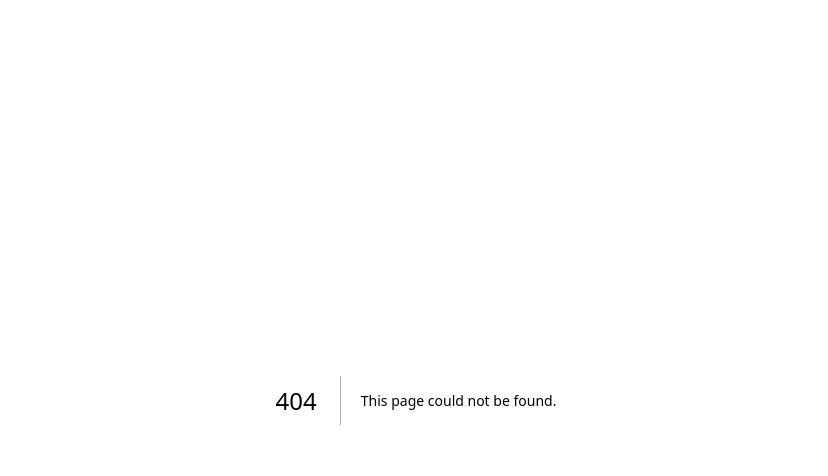
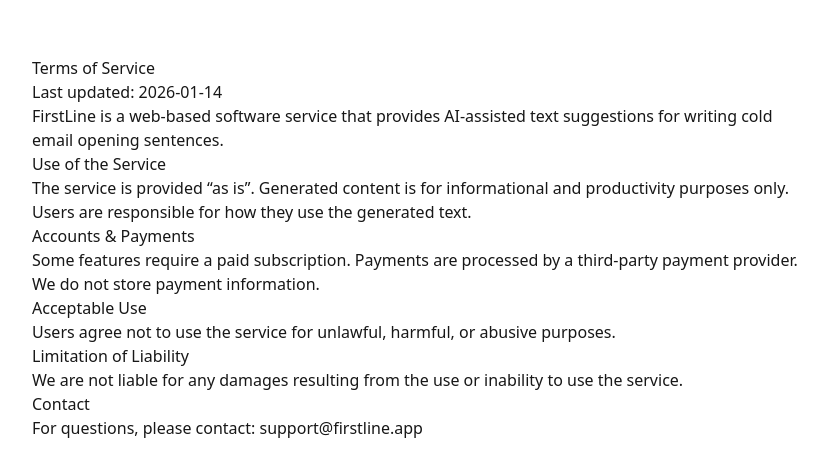
Before and after one commit to sebcom26/firstline, a Next.js app: page /terms in a window 1280 px wide. Before the commit this address had no page. Shown: the top 476 px of the page, without its empty margins (224-1052 px from the left). Built offline with nearby package versions, Linux system fonts and the light colour scheme.

Commit message:
Add Terms of Service page

```diff
--- /dev/null
+++ b/app/terms/page.tsx
@@ -0,0 +1,41 @@
+export default function TermsPage() {
+  return (
+    <main style={{ maxWidth: 800, margin: "40px auto", padding: 16, fontFamily: "system-ui" }}>
+      <h1>Terms of Service</h1>
+
+      <p>Last updated: {new Date().toISOString().slice(0, 10)}</p>
+
+      <p>
+        FirstLine is a web-based software service that provides AI-assisted text suggestions
+        for writing cold email opening sentences.
+      </p>
+
+      <h2>Use of the Service</h2>
+      <p>
+        The service is provided “as is”. Generated content is for informational and productivity
+        purposes only. Users are responsible for how they use the generated text.
+      </p>
+
+      <h2>Accounts & Payments</h2>
+      <p>
+        Some features require a paid subscription. Payments are processed by a third-party
+        payment provider. We do not store payment information.
+      </p>
+
+      <h2>Acceptable Use</h2>
+      <p>
+        Users agree not to use the service for unlawful, harmful, or abusive purposes.
+      </p>
+
+      <h2>Limitation of Liability</h2>
+      <p>
+        We are not liable for any damages resulting from the use or inability to use the service.
+      </p>
+
+      <h2>Contact</h2>
+      <p>
+        For questions, please contact: support@firstline.app
+      </p>
+    </main>
+  );
+}
```
